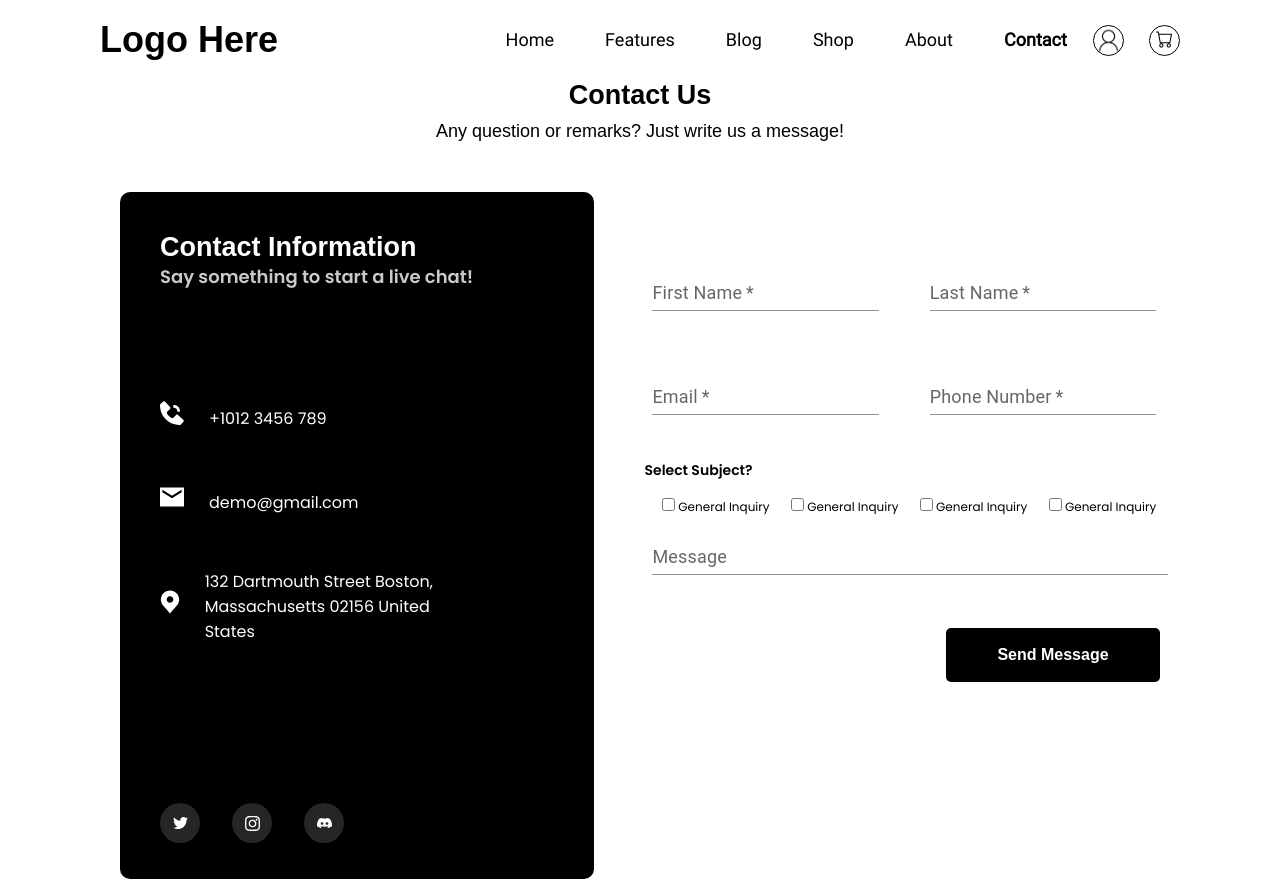
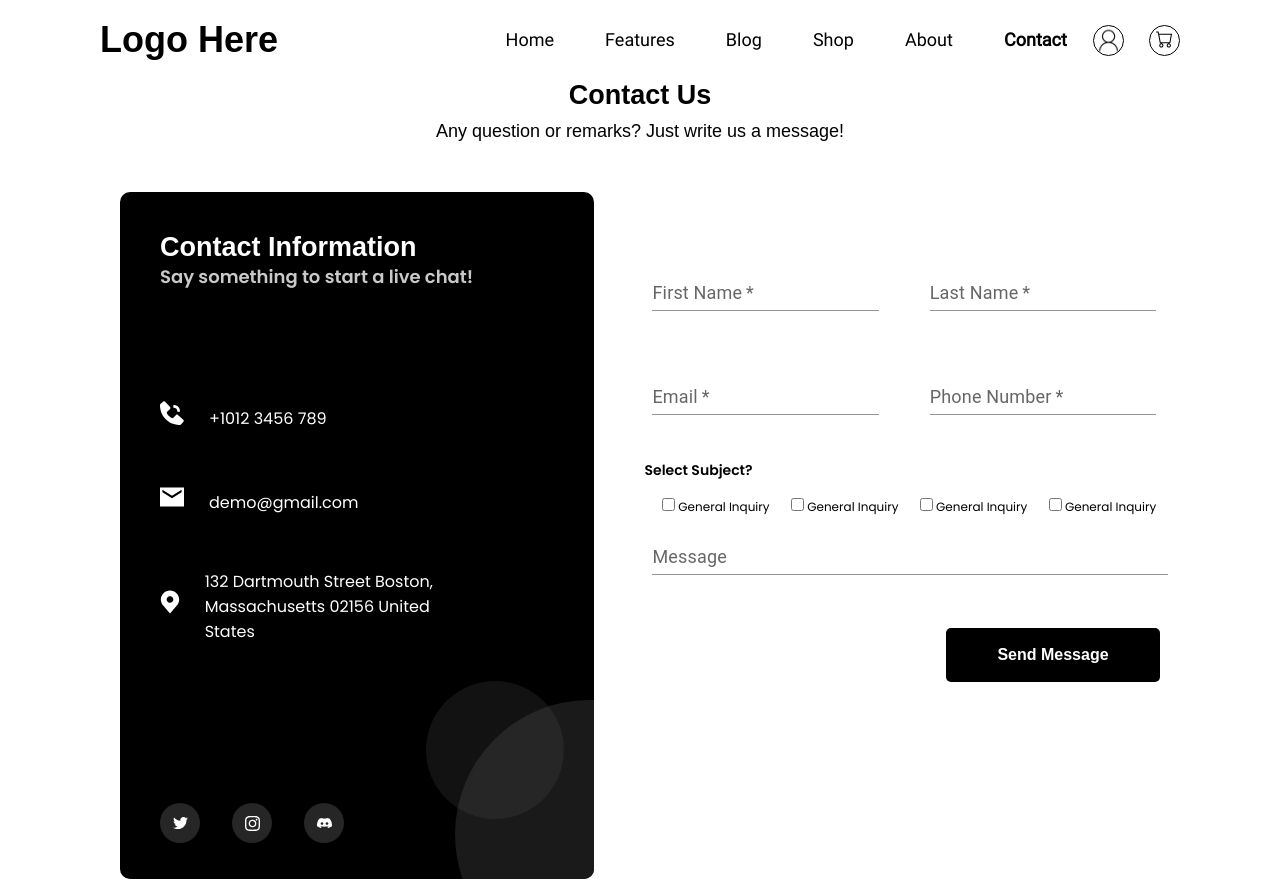
Before and after one commit to APetrinko/contact-us-page, a React (Create React App) app: page /#/contact in a window 1280 px wide. Built offline with nearby package versions, Linux system fonts and the light colour scheme.

Commit message:
added circles inside contact information

```diff
--- a/src/components/ContactPage/Contact.scss
+++ b/src/components/ContactPage/Contact.scss
@@ -34,6 +34,7 @@
   }
 
   &__info {
+    position: relative;
     display: flex;
     flex-direction: column;
     justify-content: space-between;
@@ -43,6 +44,42 @@
     background-color: $secondary-color;
     color: $main-color;
     border-radius: 10px;
+    overflow: hidden;
+
+    &__circle {
+      position: absolute;
+      bottom: -90px;
+      right: -130px;
+      width: 269px;
+      height: 269px;
+      border-radius: 50%;
+      background-color: #1a1a1a;
+
+      @include onMobile {
+        width: 192px;
+        height: 192px;
+        bottom: -60px;
+        right: -110px;
+      }
+    }
+
+    &__circle-little {
+      position: absolute;
+      opacity: 0.5;
+      bottom: 60px;
+      right: 30px;
+      width: 138px;
+      height: 138px;
+      border-radius: 50%;
+      background: rgba(72, 72, 72, 0.5);
+
+      @include onMobile {
+        width: 54px;
+        height: 54px;
+        bottom: 80px;
+        right: 30px;
+      }
+    }
 
     @include onMobile {
       align-items: center;
--- a/src/components/ContactPage/Contact.tsx
+++ b/src/components/ContactPage/Contact.tsx
@@ -16,6 +16,8 @@ export const Contact: React.FC = memo(() => {
 
       <div className="contact__field">
         <div className="contact__info">
+          <div className="contact__info__circle"></div>
+          <div className="contact__info__circle-little"></div>
           <div className="contact__info__header">
             <h2 className="contact__info__title">Contact Information</h2>
             <p className="contact__info__subtitle">Say something to start a live chat!</p>
```
